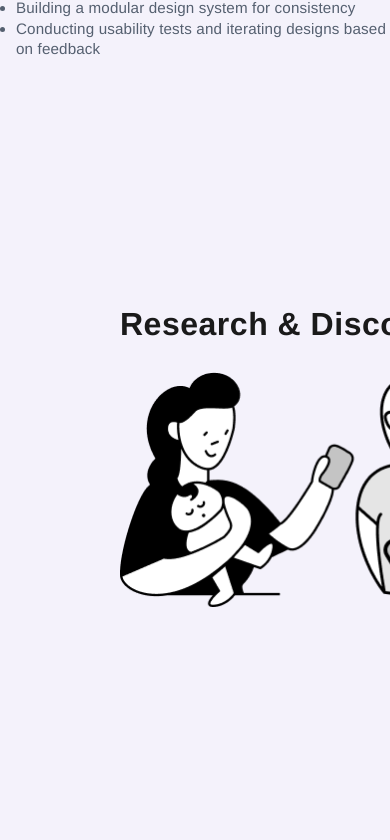
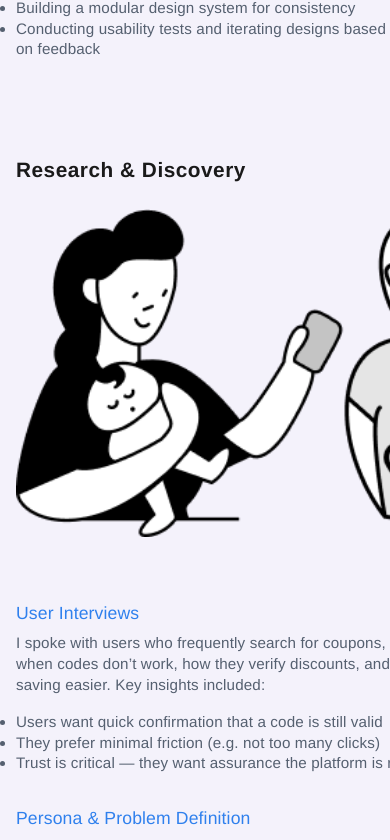
Before and after one commit to neducod/landing-page, a React (Vite) app: page /project6 in a window 390 px wide. Shown: the part 1338-2178 px from the top of the page. Built offline with nearby package versions, Linux system fonts and the light colour scheme.

Commit message:
I am currently checkng something out and i have no commit messages again so

```diff
--- a/src/styles/projectsix.css
+++ b/src/styles/projectsix.css
@@ -625,6 +625,22 @@ letter-spacing: 0.009rem;
 
 
 
+
+
+
+
+
+
+
+
+
+
+
+
+
+
+
+
 /* Base Styles (already in your code) */
 .img-content {
     display: flex;
@@ -891,3 +907,109 @@ letter-spacing: 0.009rem;
       font-size: 1.1rem;
     }
   }
+
+
+
+
+/* For large tablets and smaller laptops */
+@media (max-width: 1024px) {
+    .six-four {
+      gap: 5rem;
+      padding-left: 3rem;
+    }
+
+    .six-foura,
+    .six-fourb {
+      width: 100%;
+    }
+
+    .six-foura {
+      position: static;
+      padding-top: 5rem;
+    }
+
+    .six-fourb {
+      padding-top: 5rem;
+    }
+  }
+
+  /* For tablets */
+  @media (max-width: 768px) {
+    .six-four {
+      flex-direction: column;
+      align-items: center;
+      padding-left: 0;
+      gap: 3rem;
+    }
+
+    .six-foura,
+    .six-fourb {
+      width: 90%;
+      padding-top: 3rem;
+    }
+
+    .six-foura img {
+      width: 100%;
+      height: auto;
+    }
+
+    .six-four-head h2 {
+      font-size: 1.6rem;
+      line-height: 2.2rem;
+    }
+
+    .six-fourbb h2,
+    .six-fourbbb h2 {
+      font-size: 1.2rem;
+    }
+
+    .six-fourbbli p,
+    .six-fourbbli ul li,
+    .six-fourbbb-one p,
+    .six-fourbbb-one ul li,
+    .six-fourbbb-one ul span {
+      font-size: 1rem;
+      line-height: 1.4rem;
+    }
+  }
+
+  /* For mobile phones */
+  @media (max-width: 480px) {
+    .six-four {
+      flex-direction: column;
+      align-items: flex-start;
+      padding-left: 1rem;
+      gap: 2rem;
+      margin-top: 4rem;
+    }
+
+    .six-foura,
+    .six-fourb {
+      width: 100%;
+      padding-top: 2rem;
+    }
+
+    .six-foura img {
+      width: 100%;
+      height: auto;
+    }
+
+    .six-four-head h2 {
+      font-size: 1.3rem;
+      line-height: 1.8rem;
+    }
+
+    .six-fourbb h2,
+    .six-fourbbb h2 {
+      font-size: 1.1rem;
+    }
+
+    .six-fourbbli p,
+    .six-fourbbli ul li,
+    .six-fourbbb-one p,
+    .six-fourbbb-one ul li,
+    .six-fourbbb-one ul span {
+      font-size: 0.95rem;
+      line-height: 1.3rem;
+    }
+  }
```
